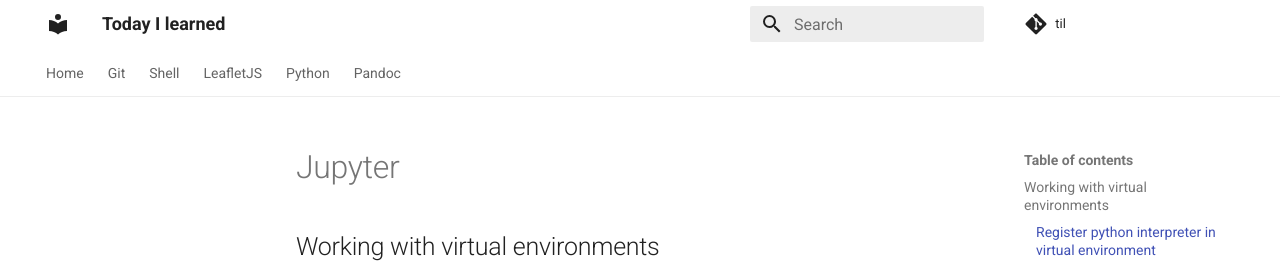
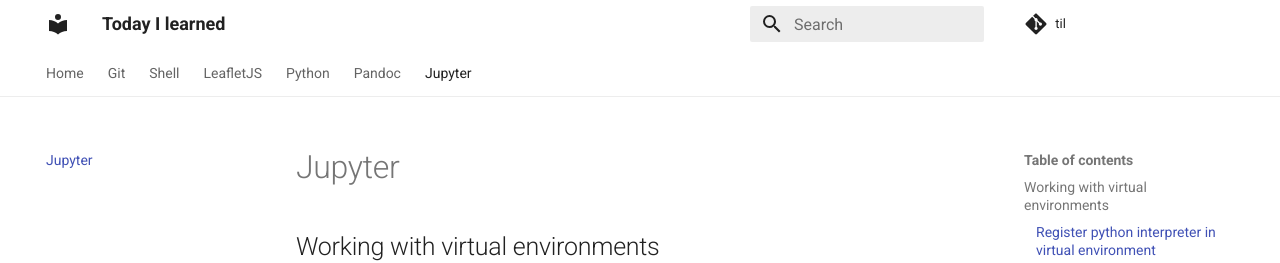
Before and after one commit to xidus/nts, an MkDocs documentation site: the page built from docs/jupyter.md, in a window 1280 px wide. Shown: the top 263 px of the page. Built offline with MkDocs 1.6.1 and Material for MkDocs 9.7.7, drawn with Linux system fonts in a browser that asks for light colours; comment, search, counter and statistics services are not loaded.

Commit message:
Add jupyter.md

```diff
--- a/mkdocs.yml
+++ b/mkdocs.yml
@@ -72,3 +72,4 @@ nav:
     - LeafletJS: leafletjs.md
     - Python: python.md
     - Pandoc: pandoc.md
+    - Jupyter: jupyter.md
```
